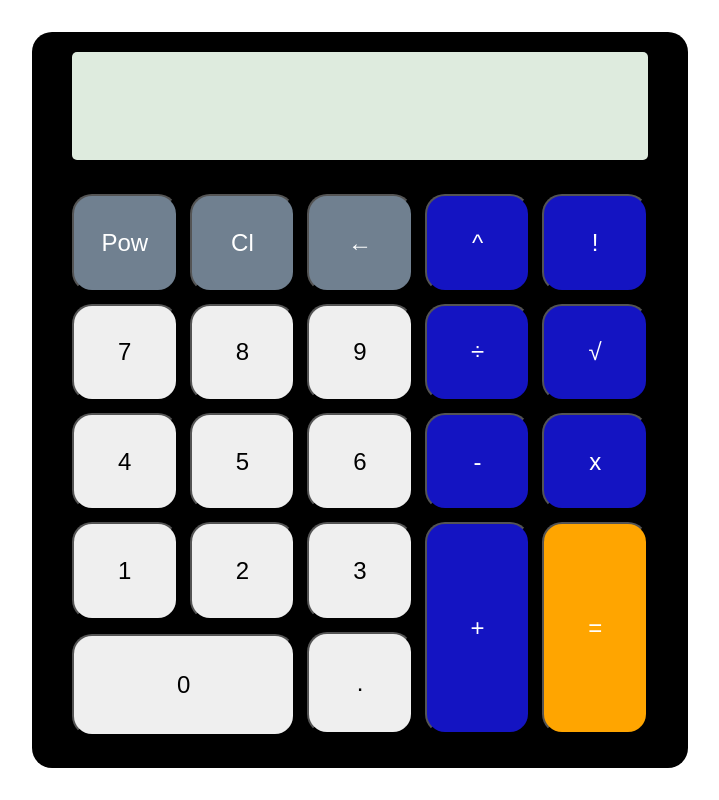
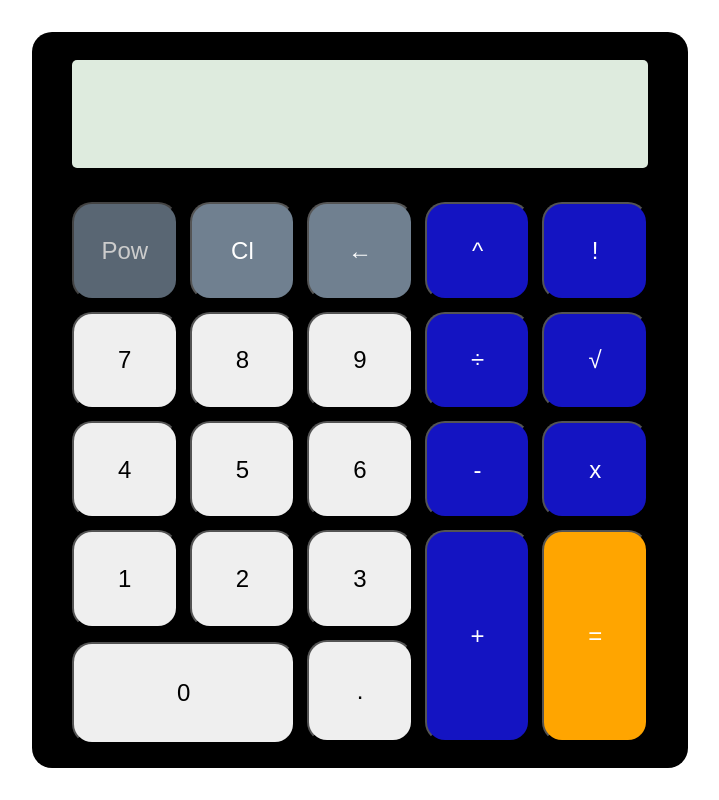
Before and after one commit to Makomanix/calculator, a plain HTML site: page index.html in a window 1280 px wide. In both pictures the pointer is over the button "Pow". Shown: the whole page, without its empty margins (280-999 px from the left). Drawn offline with Linux system fonts and the light colour scheme.

Commit message:
added opacity on hover to buttons

```diff
--- a/styles.css
+++ b/styles.css
@@ -29,8 +29,8 @@ body {
   height: 15%;
   width: 90%;
   background-color: rgb(222, 235, 222);
-  /* margin-bottom: .5em;
-  margin-top: 1em; */
+  /* margin-bottom: .5em; */
+  margin-top: 1em;
   border-radius: 5px;
   contain:content;
 
@@ -68,6 +68,11 @@ button {
   margin-bottom: 1em;
   margin-top: 2em;
 }
+
+button:hover {
+  opacity: 80%;
+}
+
 
 .number {
 
```
